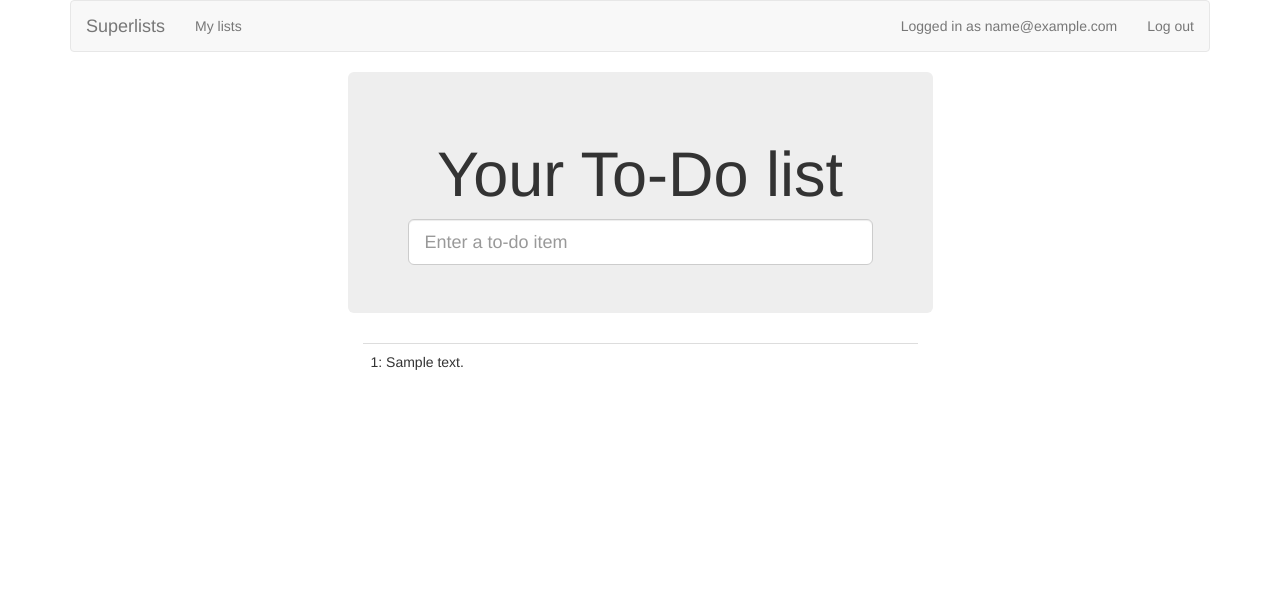
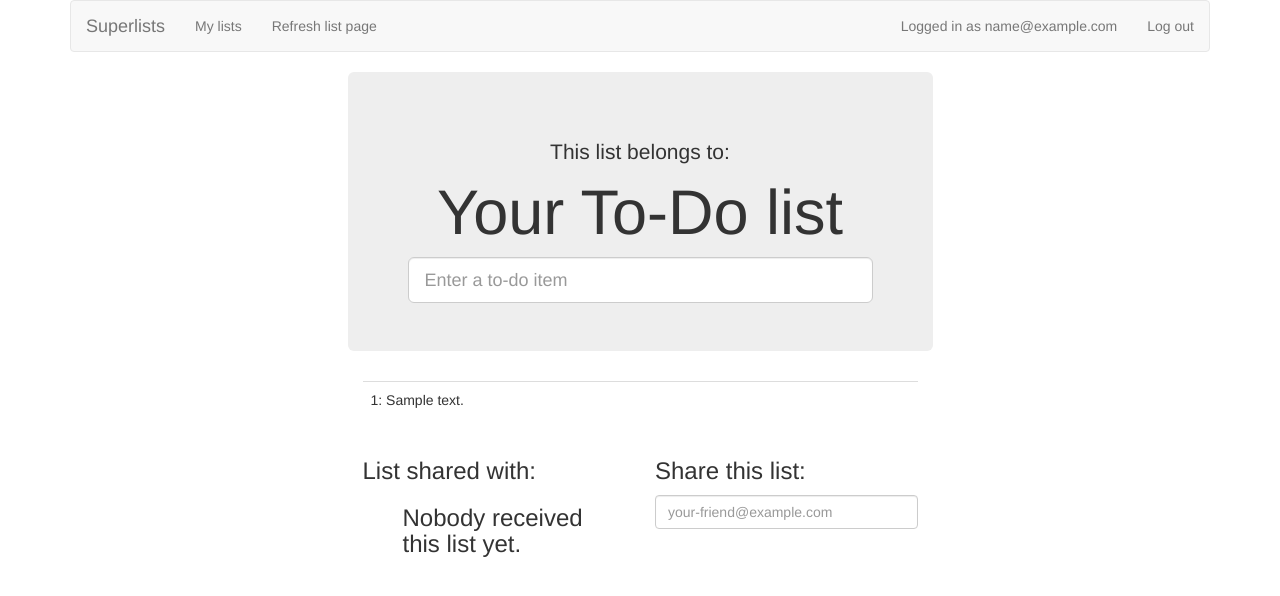
Before and after one commit to zxy-zxy/testdriven_superlists, a Django app: page /lists/1/ in a window 1280 px wide. Shown: the top 596 px of the page. Run offline with Django 3.2, Linux system fonts and the light colour scheme; a user stored in the database is signed in; tables that the repository leaves empty hold one stand-in row (values such as "Sample post"); some libraries are stand-ins or nearby versions.

Commit message:
Final chapter, self-made tests. README added.

```diff
--- a/functional_tests/list_page.py
+++ b/functional_tests/list_page.py
@@ -25,6 +25,9 @@ class ListPage:
         self.wait_for_row_in_list_table(item_text, new_item_no)
         return self
 
+    def get_list_owner(self):
+        return self.test.browser.find_element_by_id('id_list_owner').text
+
     def get_share_box(self):
         return self.test.browser.find_element_by_css_selector(
             'input[name="sharee"]'
--- a/functional_tests/my_lists_page.py
+++ b/functional_tests/my_lists_page.py
@@ -10,6 +10,3 @@ class MyListsPage:
             'My Lists'
         ))
         return self
-
-    def get_list_owner(self):
-        return self.test.browser.find_element_by_id('id_list_owner').text
--- a/functional_tests/test_sharing.py
+++ b/functional_tests/test_sharing.py
@@ -1,3 +1,5 @@
+import time
+
 from selenium import webdriver
 
 from .base import FunctionalTest
@@ -45,7 +47,7 @@ class SharingTest(FunctionalTest):
         self.browser = oni_browser
         MyListsPage(self).go_to_my_lists_page()
 
-        # He sees Edith's list in there!
+        # # He sees Edith's list in there!
         self.browser.find_element_by_link_text('Get help').click()
 
         # On the list page Oniciferous can see says that it's Edith's list
--- a/lists/models.py
+++ b/lists/models.py
@@ -7,6 +7,7 @@ User = get_user_model()
 
 class List(models.Model):
     owner = models.ForeignKey(User, blank=True, null=True, on_delete=models.CASCADE)
+    shared_with = models.ManyToManyField(User, related_name='got_shared')
 
     def get_absolute_url(self):
         return reverse('lists:view_list', args=[self.id])
--- a/lists/templates/base.html
+++ b/lists/templates/base.html
@@ -35,6 +35,7 @@
                     {% csrf_token %}
                 </form>
             {% endif %}
+            {% block navbar %} {% endblock %}
         </div>
     </nav>
 
@@ -82,6 +83,7 @@
             </div>
         </div>
     </div>
+
 </div>
 
 <script type="text/javascript" src="{% static 'jquery-3.3.1.min.js' %}"></script>
--- a/lists/templates/lists/list.html
+++ b/lists/templates/lists/list.html
@@ -1,5 +1,19 @@
 {% extends 'base.html' %}
-{% block header_text %}Your To-Do list{% endblock %}
+
+{% block navbar %}
+
+    <ul class="nav navbar-nav ">
+        <li><a href="{% url 'lists:view_list' list.id %}">Refresh list page</a></li>
+    </ul>
+
+{% endblock %}
+
+{% block header_text %}
+    <p id="id_list_owner">
+        This list belongs to: {{ list.owner.email }}
+    </p>
+    Your To-Do list
+{% endblock %}
 {% block form_action %}{% url 'lists:view_list' list.id %}{% endblock %}
 {% block table %}
     <table id="id_list_table" class="table">
@@ -9,4 +23,33 @@
             </tr>
         {% endfor %}
     </table>
+
+    <div class="row">
+        <div class="col-xs-12 col-md-6">
+            <h3>List shared with:</h3>
+            <ul class="list-sharee">
+                {% for sharee in list.shared_with.all %}
+                    <li>{{ sharee.email }}</li>
+                {% empty %}
+                    <h3>Nobody received this list yet.</h3>
+                {% endfor %}
+            </ul>
+        </div>
+        <div class="col-xs-12 col-md-6">
+            {% if user.is_authenticated %}
+                <h3>Share this list:</h3>
+                <form class=""
+                      method="POST"
+                      action="{% url 'lists:share_list' list.id %}">
+                    <input class="form-control" name="sharee" type="text" placeholder="your-friend@example.com"/>
+                    {% csrf_token %}
+                </form>
+            {% endif %}
+        </div>
+    </div>
+
+
+
+
+
 {% endblock %}
--- a/lists/urls.py
+++ b/lists/urls.py
@@ -11,4 +11,5 @@ urlpatterns = [
     path('new/', views.new_list2, name='new_list'),
     path('<int:list_id>/', views.view_list, name='view_list'),
     url(r'^users/(.+)/$', views.my_lists, name='my_lists'),
+    path('<int:list_id>/share/', views.share_list, name='share_list'),
 ]
--- a/lists/views.py
+++ b/lists/views.py
@@ -1,10 +1,10 @@
 from django.shortcuts import render, redirect
-from django.core.exceptions import ValidationError
-from django.db.utils import IntegrityError
 from django.contrib.auth import get_user_model
 
 from lists.models import Item, List
 from lists.forms import ItemForm, ExistingListItemForm, NewListForm
+
+from accounts.service import get_or_create_user_by_email
 
 User = get_user_model()
 
@@ -49,3 +49,12 @@ def view_list(request, list_id):
 def my_lists(request, email):
     owner = User.objects.get(email=email)
     return render(request, 'lists/my_lists.html', {'owner': owner})
+
+
+def share_list(request, list_id):
+    list_ = List.objects.get(id=list_id)
+    to_share_with = request.POST.get('sharee')
+    user_to_share = get_or_create_user_by_email(to_share_with)
+    list_.shared_with.add(user_to_share)
+    list_.save()
+    return redirect(list_)
```
Also changed, not shown: accounts/service.py (added, +9 -0 lines), lists/templates/lists/my_lists.html (+10 -0 lines), lists/tests/test_models.py (+5 -0 lines), lists/tests/test_views.py (+27 -0 lines), README.md (added).
